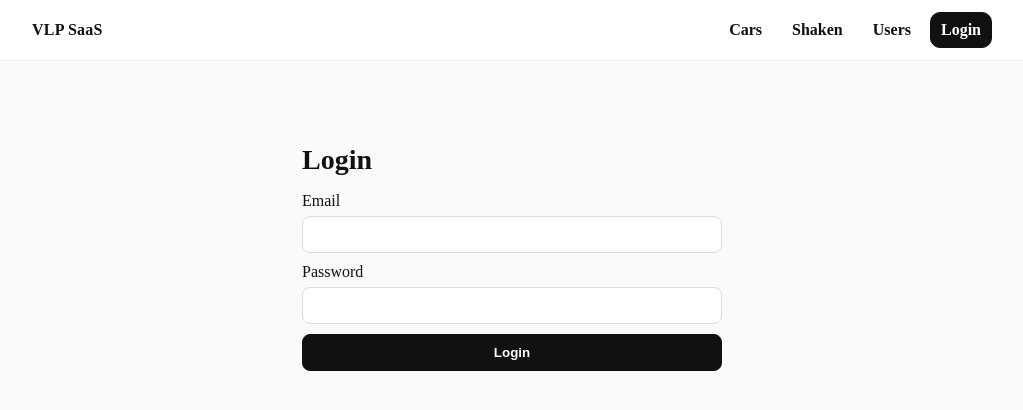
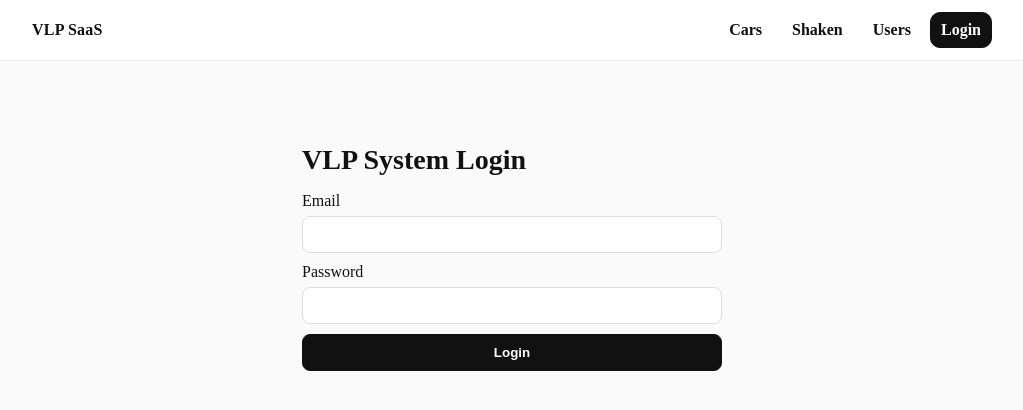
Before and after one commit to yy184292-glitch/vlp-saas, a Next.js app in the folder apps/web/: page /login in a window 1280 px wide. Shown: the top 410 px of the page, without its empty margins (128-1151 px from the left). Built offline with nearby package versions, Linux system fonts and the light colour scheme.

Commit message:
Update page.tsx

```diff
--- a/apps/web/app/login/page.tsx
+++ b/apps/web/app/login/page.tsx
@@ -14,10 +14,10 @@ export default function LoginPage() {
   const [busy, setBusy] = useState(false);
   const [error, setError] = useState<string | null>(null);
 
-  // If already logged in, go to /cars
+  // 既にログイン済みなら dashboardへ
   useEffect(() => {
     const token = getAccessToken();
-    if (token) router.replace("/cars");
+    if (token) router.replace("/dashboard");
   }, [router]);
 
   async function onSubmit(e: React.FormEvent) {
@@ -27,14 +27,15 @@ export default function LoginPage() {
 
     try {
       const lr = await login(email, password);
+
       setAccessToken(lr.access_token);
 
-      // 永続的な堅牢性: 保存できない環境は黙殺せず止める
       if (!getAccessToken()) {
         throw new Error("Token could not be saved. Please allow localStorage.");
       }
 
-      router.replace("/cars");
+      // ★変更点：dashboardへ
+      router.replace("/dashboard");
     } catch (err) {
       setError(err instanceof Error ? err.message : String(err));
     } finally {
@@ -44,7 +45,9 @@ export default function LoginPage() {
 
   return (
     <main style={{ margin: "48px auto", padding: 16, maxWidth: 420 }}>
-      <h1 style={{ fontSize: 28, fontWeight: 700, marginBottom: 16 }}>Login</h1>
+      <h1 style={{ fontSize: 28, fontWeight: 700, marginBottom: 16 }}>
+        VLP System Login
+      </h1>
 
       {error && (
         <div
```
